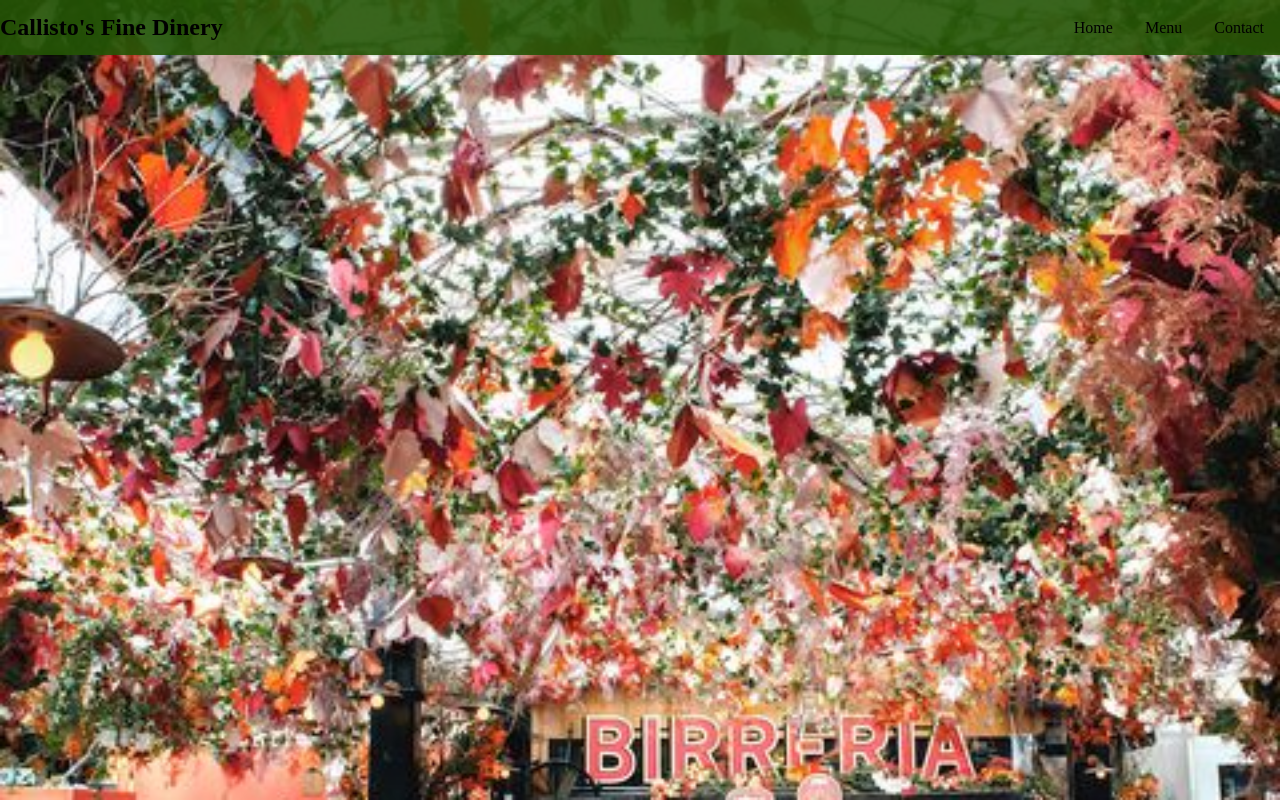
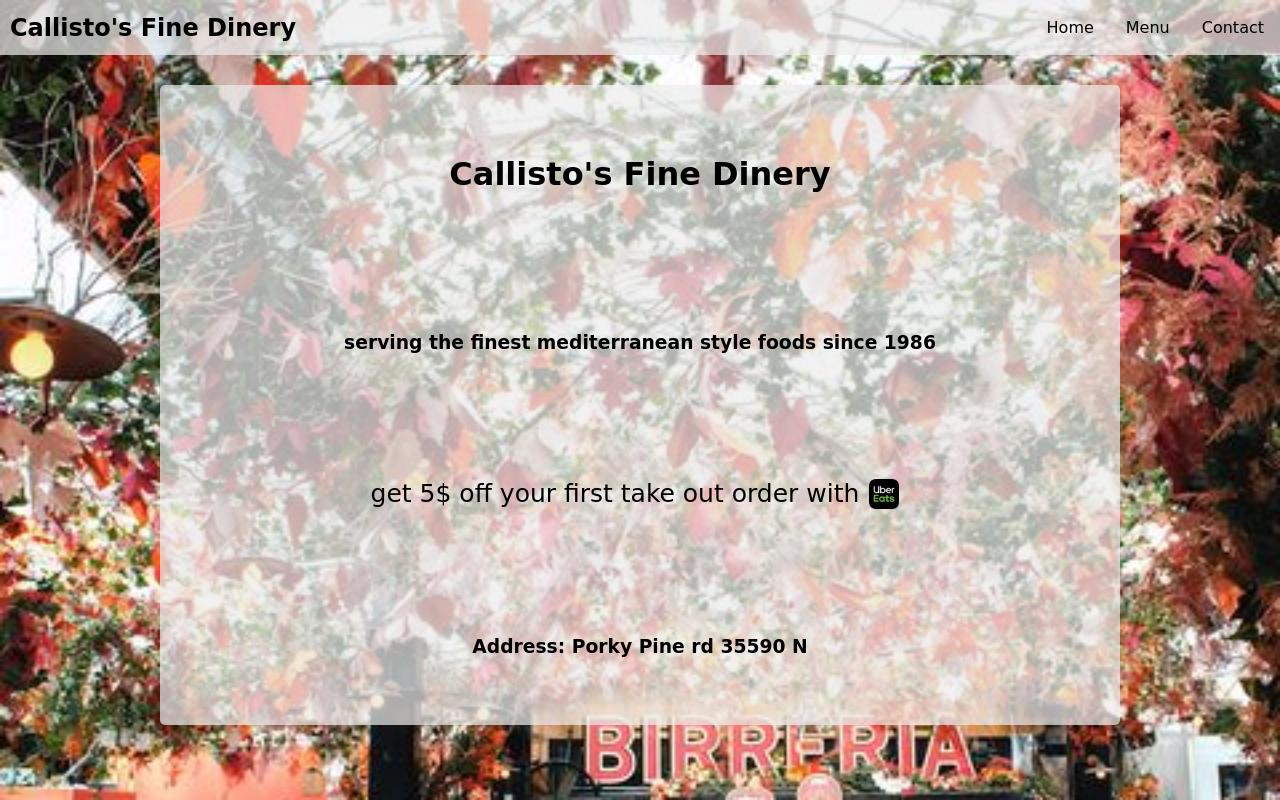
Before and after one commit to aaadev32/Restaurant-Page, a website built with webpack: page dist/index.html in a window 1280 px wide. Both pictures are taken after a click on the element "Home". Built offline with nearby package versions, Linux system fonts and the light colour scheme; a web font is replaced by a local one.

Commit message:
finished home tab

```diff
--- a/src/index.js
+++ b/src/index.js
@@ -1,5 +1,6 @@
 import scene from './restaurant.jpg';
 import './style.css'
+import eats from './eats.png';
 
 function header() {
     const contentDiv = document.getElementById('content');
@@ -54,7 +55,6 @@ function header() {
 function background() {
     const div = document.createElement('div');
 
-    //background
     const newImg = new Image();
     newImg.src = scene;
     div.id = 'background';
@@ -77,12 +77,25 @@ const generateTab = (() => {
         homeContainer.id = 'home-container';
         document.getElementById('content').appendChild(homeContainer);
 
-        for (let i = 0; i < 9; i++) {
-            let cell = document.createElement('div');
-            cell.className = 'home-grid';
-            cell.id = `grid-${i}`;
-            document.getElementById('home-container').appendChild(cell);
-        }
+
+
+        let banner = document.createElement('h1');
+        banner.textContent = 'Callisto\'s Fine Dinery';
+
+        let about = document.createElement('h3');
+        about.textContent = 'serving the finest mediterranean style foods since 1986'
+
+        let uberDeal = document.createElement('div');
+        uberDeal.textContent = 'get 5$ off your first take out order with '
+        uberDeal.id = 'uber-deal';
+        let uberEats = new Image();
+        uberEats.src = eats;
+        let address = document.createElement('h3');
+        address.textContent = 'Address: Porky Pine rd 35590 N'
+
+        document.getElementById('home-container').append(banner, about, uberDeal, address);
+        document.getElementById('uber-deal').appendChild(uberEats);
+
     }
 
     const menu = () => {
--- a/src/style.css
+++ b/src/style.css
@@ -1,5 +1,7 @@
 html {
     background-color: rgba(34, 34, 65, .85);
+    font-family: 'Orelega One', cursive;
+    overflow: scroll;
 }
 
 body {
@@ -8,18 +10,19 @@ body {
     width: 100%;
     height: 100%;
     background-size: cover;
+    overflow: scroll;
 }
 
 #header {
     display: flex;
     justify-content: space-between;
     align-items: center;
-    background-color: rgba(36, 85, 5, 0.9);
+    background-color: rgba(238, 238, 238, 0.7);
     height: 55px;
 }
 
 #header>h2 {
-    margin: 0;
+    margin: 0 10px;
 }
 
 #nav-container {
@@ -30,7 +33,8 @@ body {
     margin: 12px;
     padding: 4px;
 }
-.nav-tabs:hover{
+
+.nav-tabs:hover {
     border-radius: 3px;
     cursor: pointer;
     background-color: #e6e7a1;
@@ -41,8 +45,35 @@ body {
 #content {
     display: flex;
     justify-content: center;
-    width: 80%;
-    height: 85%;
+    margin: 30px 0;
+    height: 80%;
+}
+
+#home-container {
+    display: flex;
+    flex-direction: column;
+    justify-content: space-around;
+    text-align: center;
+    width: 75%;
+    background-color: rgba(238, 238, 238, 0.7);
+    border-radius: 5px;
+}
+
+#uber-deal {
+    display: flex;
+    margin: 10px;
+    font-size: 25px;
+    align-self: center;
+}
+
+#uber-deal>img {
+    width: 30px;
+    height: 30px;
+    margin: 0 10px;
+}
+
+#uber-deal>img:hover {
+    cursor: pointer;
 }
 
 #background {
```
Also changed, not shown: dist/a73d9588f37b3092b534.png (added), dist/index.html, dist/main.js, src/eats.png (added).
